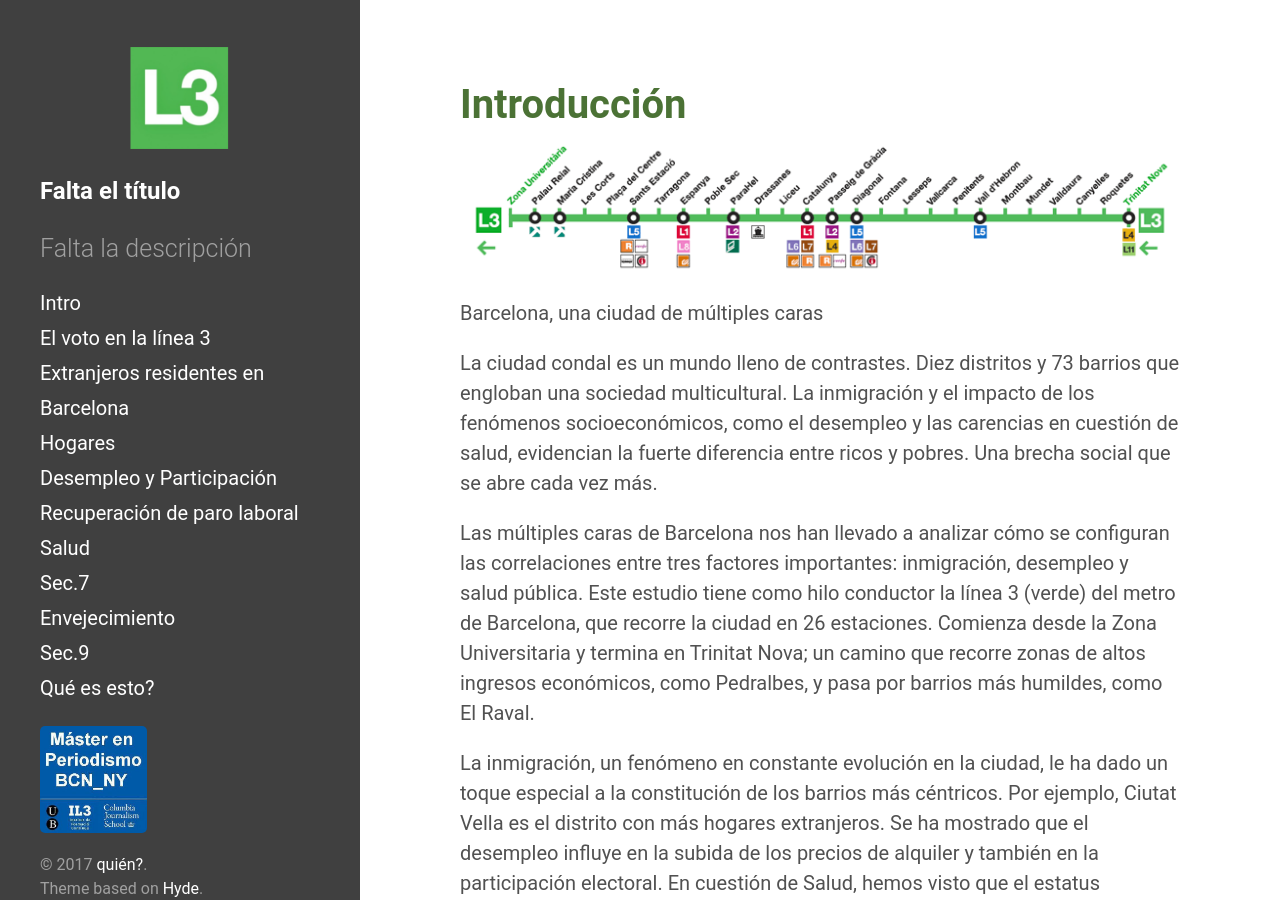
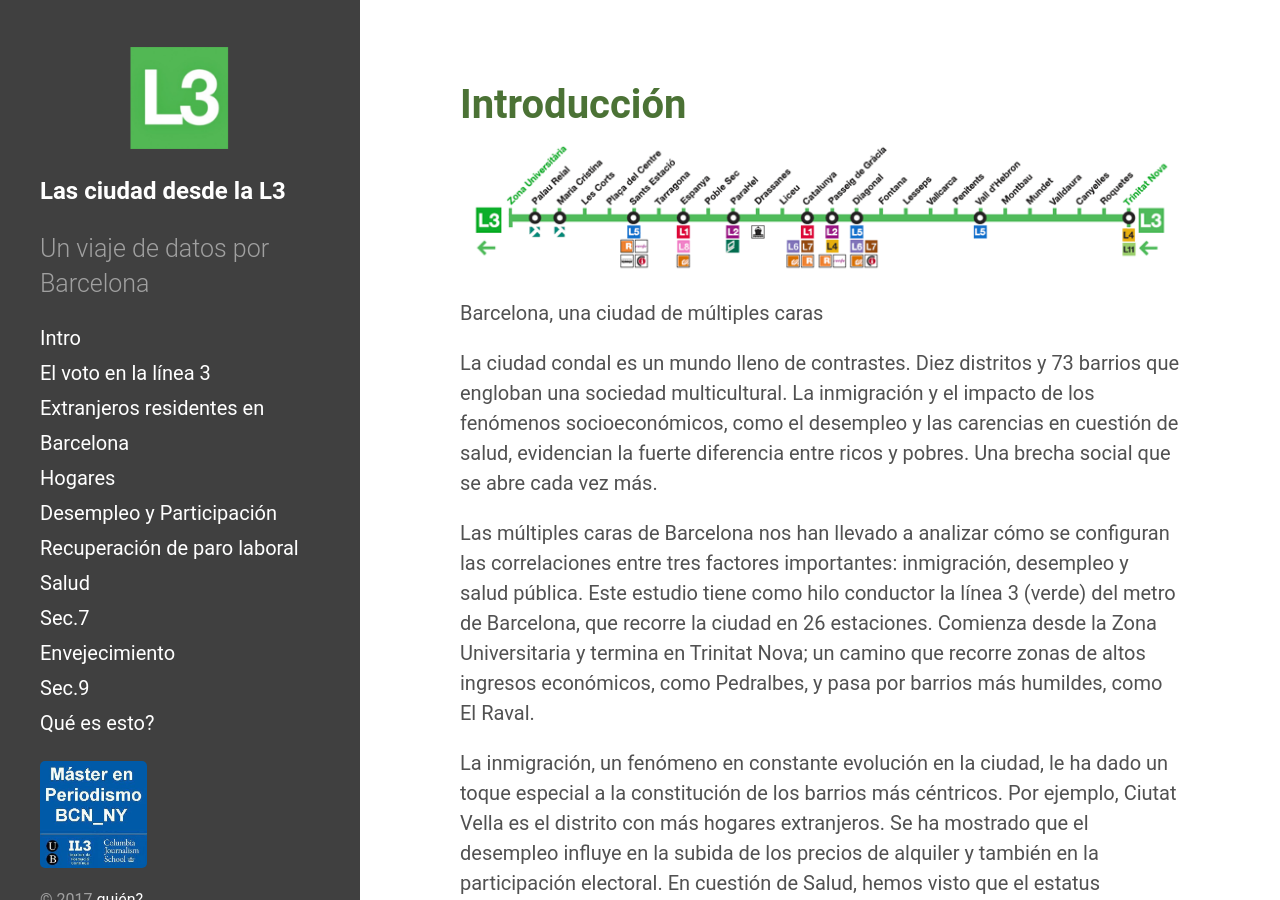
Before and after one commit to mper-bcn-ny/2017-metro, a Jekyll site: the page built from index.html, in a window 1280 px wide and 900 px high. Built offline with Jekyll 4.4.1, drawn with Linux system fonts in a browser that asks for light colours; the list of posts is cut into pages by our own code.

Commit message:
Update _config.yml

```diff
--- a/_config.yml
+++ b/_config.yml
@@ -6,9 +6,9 @@ highlighter:      rouge
 permalink:        pretty
 
 # Setup
-title:            'Falta el título'
-tagline:          'Falta el subtítulo'
-description:      'Falta la descripción'
+title:            'Las ciudad desde la L3'
+tagline:          'Un viaje de datos por Barcelona'
+description:      'Un viaje de datos por Barcelona'
 url:              https://mper-bcn-ny.github.io/2017-metro
 baseurl:          /2017-metro/
 
```
